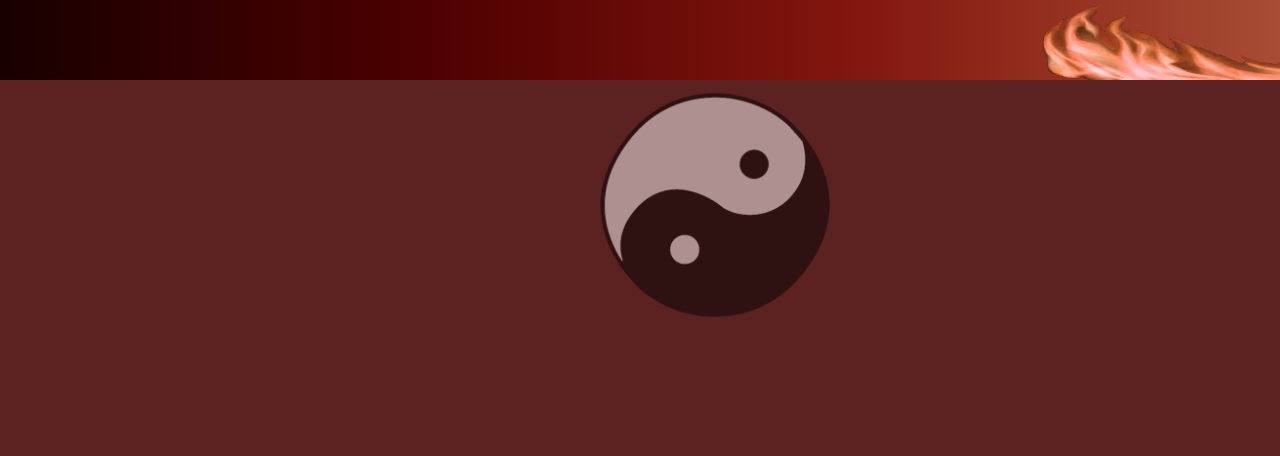
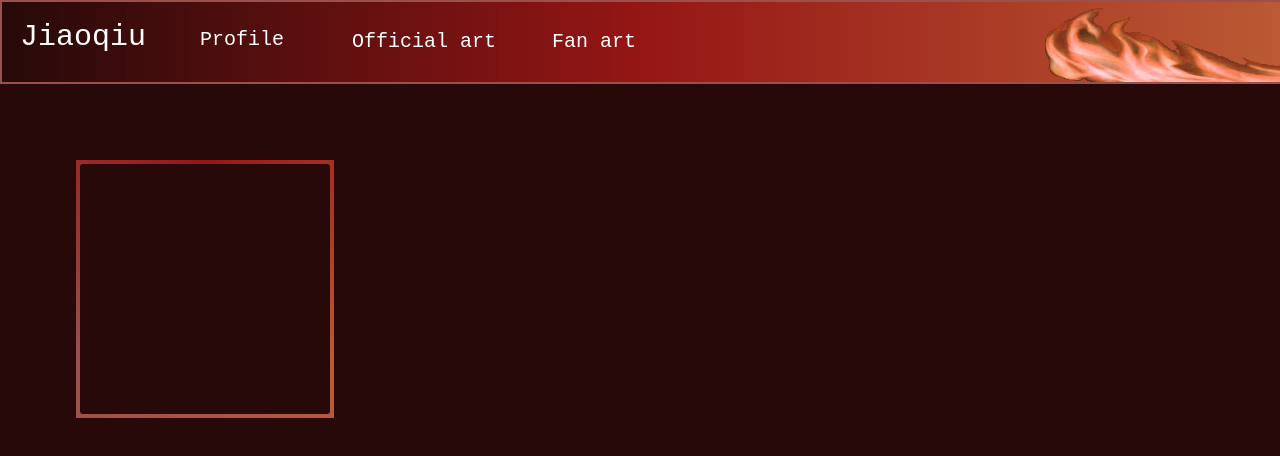
Before and after one commit to rubberduckster/Shrine, a plain HTML site: page jiaoqiu.html in a window 1280 px wide. Drawn offline with Linux system fonts and the light colour scheme.

Commit message:
Cleaned up and set more of a base.

```diff
--- a/jiaoqiu.html
+++ b/jiaoqiu.html
@@ -7,13 +7,16 @@
     <link rel="stylesheet" href="jiaoqiuStyle.css">
     <title>Document</title>
 </head>
-<body style="background-color: #5c2222;">
+<body style="background-color: #270909;">
     <div class="menuBar">
+        <div class="nameTitle">Jiaoqiu</div>
+        <div class="profileButton">Profile</div>
+        <div class="officialButton">Official art</div>
+        <div class="fanButton">Fan art</div>
         <img src="BarFlame.png" id="BarFlame">
     </div>
-    <div class="flameYang" style="width: 100px;">
-        <img src="/YinYang.png" id="YinYang">
-        <img src="Flame.png" id="Flame">
+    <div class="imageContainer">
+        <div class="frame"></div>
     </div>
 </body>
 </html>
--- a/jiaoqiuStyle.css
+++ b/jiaoqiuStyle.css
@@ -1,3 +1,9 @@
+:root {
+    --red: #951615;
+    --pink: #9B504C;
+    --orange: #BB5A34;
+}
+
 body {
     padding: 0;
     margin: 0;
@@ -5,12 +11,73 @@ body {
 }
 
 .menuBar {
-    background: linear-gradient(to right,rgb(24, 0, 0), rgb(77, 0, 0), rgb(131, 22, 14), #a74d34);
+    background: linear-gradient(to right,#270909, #951615, #BB5A34);
+    border: solid 2px #9B504C;
 
     height: 80px;
     width: 100%;
 
     overflow: hidden;
+}
+
+.nameTitle {
+    font-family: monospace;
+    font-size: 30px;
+
+    color: white;
+
+    padding-top: 18px;
+    padding-left: 18px;
+
+    height: 50px;
+    width: 50px;
+
+    position: absolute;
+}
+
+.profileButton {
+    font-family: monospace;
+    font-size: 20px;
+
+    color: white;
+
+    top: 28px;
+    left: 200px;
+
+    height: 40px;
+    width: 90px;
+
+    position: absolute;
+}
+
+.officialButton {
+    font-family: monospace;
+    font-size: 20px;
+
+    color: white;
+
+    padding-top: 28px;
+    padding-left: 350px;
+
+    height: 50px;
+    width: 150px;
+
+    position: absolute;
+}
+
+.fanButton {
+    font-family: monospace;
+    font-size: 20px;
+
+    color: white;
+
+    padding-top: 28px;
+    padding-left: 550px;
+
+    height: 50px;
+    width: 100px;
+
+    position: absolute;
 }
 
 #BarFlame {
@@ -24,52 +91,56 @@ body {
     object-fit: contain;
 }
 
-#YinYang {
+.imageContainer {
     height: 250px;
+    width: 250px;
 
-    filter: opacity(50%);
+    padding-left: 80px;
+    padding-top: 80px;
+
+    z-index: 2;
 }
 
-#Flame {
+.imageContainer .frame {
     height: 250px;
-
-    left: 905px;
-    top: 85px;
-
-    position: absolute;
-    z-index: 1;
-
-    filter: opacity(0%);
+    width: 250px;
+    background-color: #270909;
+    border-radius: 3px;
+    position: relative;
+    transition: 0.4s;
 }
 
-#Flame:hover {
-    transition: filter 0.8s ease;
-    filter: opacity(100%);
-    filter: drop-shadow(0 0 4px orange);
-
-    transform: scale(1.5) rotate(1turn);
-    transition: transform 0.8s ease;
-
-    animation: rotateflame 3s linear infinite;
+.imageContainer .frame::before,
+.imageContainer .frame::after {
+    --anime:0deg;
+    content: "";
+    position: absolute;
+    width: calc(100% + 8px);
+    height: calc(100% + 8px);
+    top: 50%;
+    left: 50%;
+    box-sizing: border-box;
+    transform: translate(-50%, -50%);
+    background-image: conic-gradient(from var(--anime), var(--red), var(--orange), var(--pink), var(--red));
+    animation: animate 5s linear infinite;
+    z-index: -1;
 }
 
-.flameYang {
-    margin: auto;
+.imageContainer .frame::before {
+    transition: 0.6s;
 }
 
-.flameYang:hover img {
-    transform: scale(1.2) rotate(1turn);
-    transition: transform 0.8s ease;
-
-    filter: opacity(100%);
-
-    animation: rotateyang 2s linear infinite;
+@property --anime {
+    syntax: "<angle>";
+    initial-value: 0deg;
+    inherits: false;
 }
 
-@keyframes rotateyang {
-    to {rotate: 1turn}
+@keyframes animate {
+    0% {
+        --anime: 0deg;
+    }
+    100% {
+        --anime: 360deg;
+    }
 }
-
-@keyframes rotateflame {
-    to {rotate: 1turn}
-}
```
Also changed, not shown: index.html (+2 -2 lines), Jiaoqiu/Images/Flame.png (renamed from Flame.png), Jiaoqiu/Images/YinYang.png (renamed from YinYang.png), cursor.js (added).
